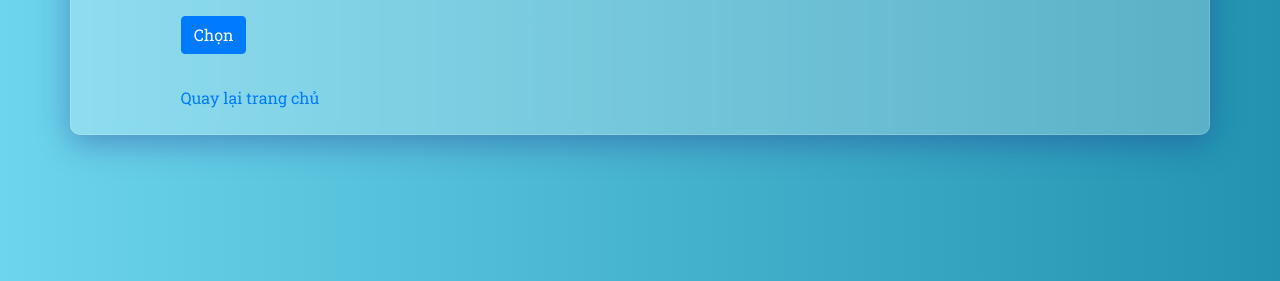
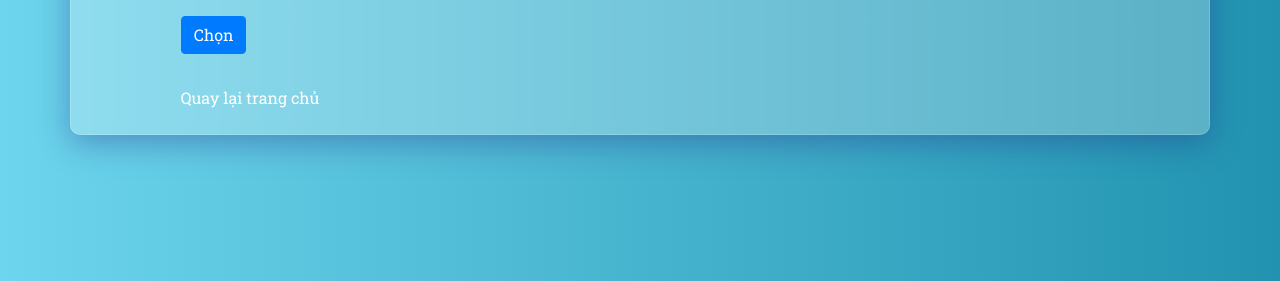
Before and after one commit to auri222/book_recommendation_system, a Flask app: page / in a window 1280 px wide. Shown: the part 484-765 px from the top of the page. Run offline with Flask 2, Linux system fonts and the light colour scheme; parts of the project's set-up code (start-up, migrations or seed data) failed here and were passed over.

Commit message:
Edit index page

```diff
--- a/templates/index.html
+++ b/templates/index.html
@@ -69,7 +69,7 @@
                             <p class="text-left">== Thời gian thực thi: {{ time_select }} giây ==</p>
                         </div>
                         {% endif %}
-                        <a href="/" >Quay lại trang chủ</a>
+                        <a href="/" class="text-white">Quay lại trang chủ</a>
                     </div>
                     <div class="col-md-1"></div>
                 </div>
```
